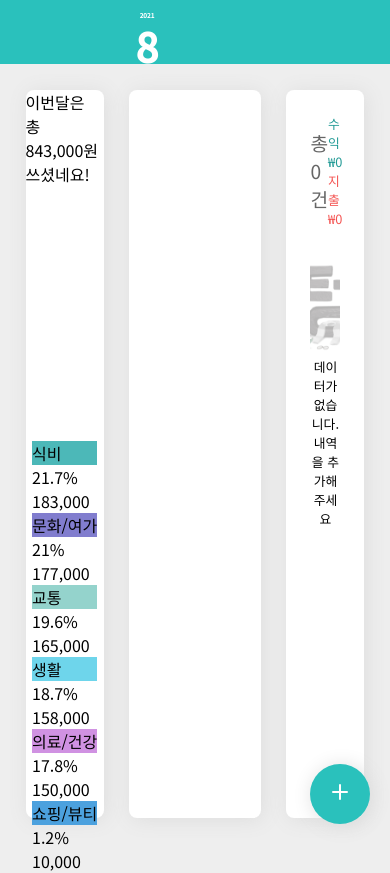
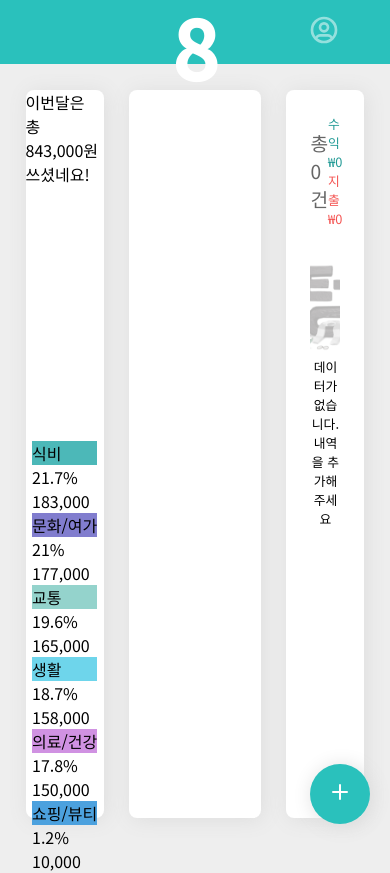
Before and after one commit to kowoohyuk/cashbook-10, a website built with webpack: page client/src/index.html in a window 390 px wide. Built offline with nearby package versions, Linux system fonts and the light colour scheme; files whose address does not match are found by name.

Commit message:
style: :art: 반응형 작업을 위한 헤더 스타일 수정
- 정렬 하드코딩 방지 목적

```diff
--- a/client/src/styles/header.scss
+++ b/client/src/styles/header.scss
@@ -2,44 +2,33 @@ header {
   display: flex;
   justify-content: center;
   align-items: center;
-
+  padding: 0 1.6rem;
   .date-picker {
-    box-sizing: content-box;
-    width: auto;
     text-align: center;
     color: white;
     display: flex;
+    position: relative;
+    width: 100%;
+    justify-content: center;
     flex-direction: row;
-    justify-content: space-between;
     gap: 1rem;
     align-items: center;
-    margin-bottom: -1rem;
-
-    .date-picker__date {
+    padding: 0 1.6rem;
+    max-width: 100rem;
+    &__date {
       cursor: pointer;
       display: flex;
       flex-direction: column;
       align-items: center;
       width: 5.5rem;
-
-      .date-picker__year {
-        font-size: 1.2rem;
-        @media (max-width: 480px) {
-          font-size: 0.4rem;
-          margin-bottom: -0.2rem;
-        }
-      }
-      .date-picker__month {
-        font-size: 5rem;
-        @media (max-width: 480px) {
-          font-size: 2.5rem;
-        }
-      }
-      @media (max-width: 480px) {
-        margin-bottom: -0.4rem;
-      }
     }
-    button {
+    &__year {
+      font-size: 1.2rem;
+    }
+    &__month {
+      font-size: 5rem;
+    }
+    button:not(.user-button) {
       box-sizing: content-box;
       width: 5rem;
       height: 5rem;
@@ -69,7 +58,8 @@ header {
     opacity: 0.5;
     transition: 0.5s;
     cursor: pointer;
-
+    position: absolute;
+    right: 1rem;
     img {
       width: 2rem;
       height: auto;
```
